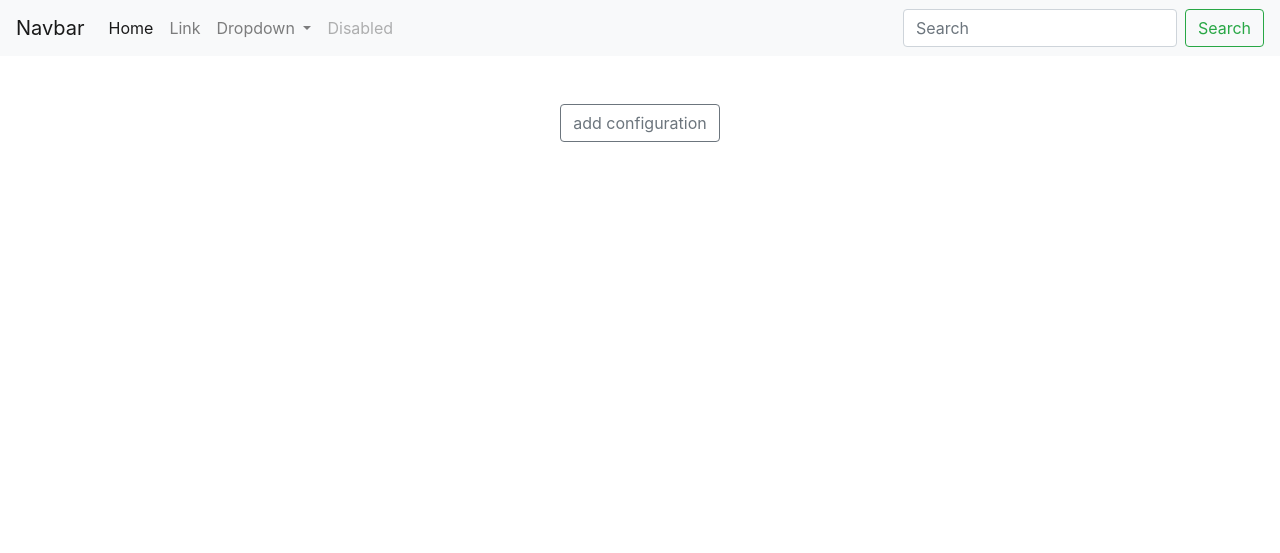
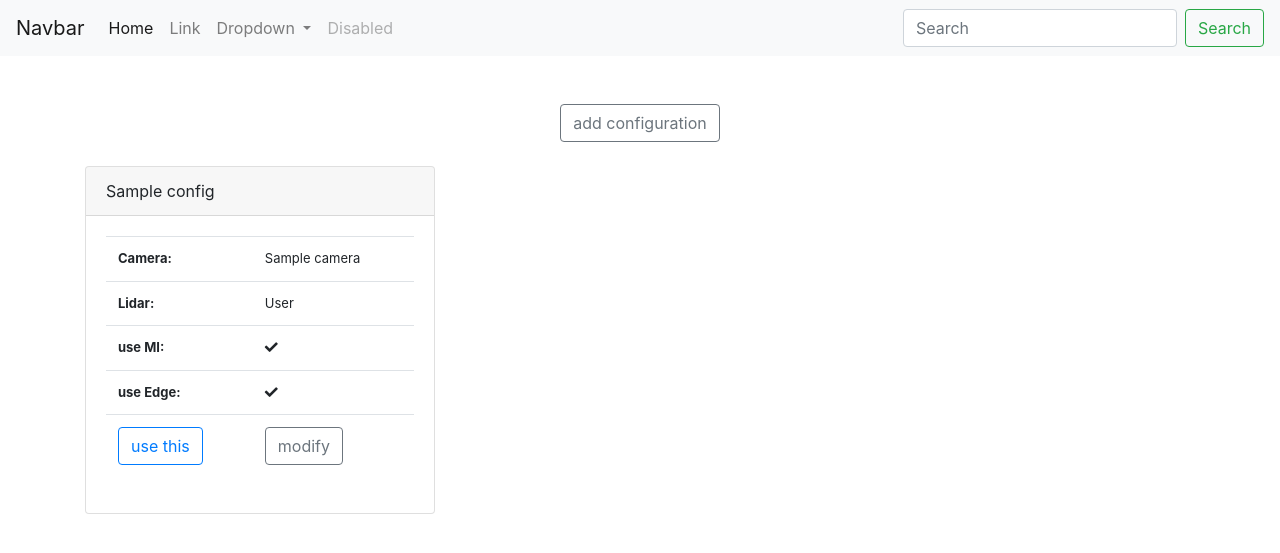
Before and after one commit to ShuyiZhou495/django-page, a Django app: page / in a window 1280 px wide. Shown: the top 553 px of the page. Run offline with Django 4.2, Linux system fonts and the light colour scheme; tables that the repository leaves empty hold one stand-in row (values such as "Sample post"); some libraries are stand-ins or nearby versions.

Commit message:
add index page:

```diff
--- a/calibration/templates/index.html
+++ b/calibration/templates/index.html
@@ -3,8 +3,53 @@
     <div class="container">
         <div class="d-flex justify-content-center">
             <form action='{% url 'add_config' %}' method='GET'>
-            <button class="btn btn-outline-secondary " type="submit">add configuration</button>
+            <button class="btn btn-outline-secondary mb-4" type="submit">add configuration</button>
             </form>
         </div>
+    <div class="row">
+        {% for config in configs %}
+        <div class="col-4">
+            <div class="card">
+
+                <div class="card-header">
+                    {{ config.name }}
+                </div>
+                    <div class="card-body" style="font-size: small;">
+                    <div class="table-responsive">
+                        <table class="table table-borderless">
+                            <tr><th> Camera: </th> <td>{{ config.camera.cname }}</td></tr>
+                            <tr><th> Lidar: </th> <td>{{ config.lidar.lname }}</td></tr>
+                            <tr>
+                                <th> use MI: </th>
+                                <td>
+                                    {% if config.mi_use %}<i class="fas fa-check"></i>
+                                    {% else %}<i class="fas fa-times"></i>
+                                    {% endif %}
+                                </td>
+                            </tr>
+                            <tr>
+                                <th> use Edge: </th>
+                                <td>
+                                    {% if config.edge_use %}<i class="fas fa-check"></i>
+                                    {% else %}<i class="fas fa-times"></i>
+                                    {% endif %}
+                                </td>
+                            </tr>
+                            <tr>
+                                <td>
+                                    <a class="btn btn-outline-primary" type="button"
+                                       href={% url 'running' config.id %}>use this</a> </td>
+                                <td><a class="btn btn-outline-secondary" type="button"
+                                   href={% url 'edit_config' config.id %}>modify</a> </td>
+                            </tr>
+                        </table>
+                    </div>
+
+                    </div>
+
+            </div>
+        </div>
+        {% endfor %}
+    </div>
     </div>
 {% endblock %}
--- a/calibration/views.py
+++ b/calibration/views.py
@@ -1,4 +1,4 @@
-from django.shortcuts import render
+from django.shortcuts import render, get_object_or_404
 from django.http import HttpResponse, HttpResponseRedirect
 from django.views import View, generic
 from calibration.models import ConfigForm, CameraForm, LidarForm, Camera as Cam, Lidar, Config
@@ -20,7 +20,8 @@ class Running(View):
 class Index(View):
     template = 'index.html'
     def get(self, request):
-        return render(request, self.template)
+        return render(request, self.template, {'configs': Config.objects.all()})
+
 
 class Add_config(View):
     template = 'add_config.html'
@@ -43,15 +44,23 @@ class Add_config(View):
             return 'linux'
         return ''
 
-    def get(self, request):
+    def get(self, request, config_id=None):
+        if(config_id):
+            config = get_object_or_404(Config, pk=config_id)
+            cam = config.camera
+            lidar = config.lidar
+        else:
+            config = Config()
+            cam = Cam()
+            lidar = Lidar()
         return render(request, self.template,
                       {
-                          'camera': Cam(),
-                          'lidar': Lidar(),
-                          'config': Config(),
+                          'camera': cam,
+                          'lidar': lidar,
+                          'config': config,
                       })
 
-    def post(self, request):
+    def post(self, request, config_id=None):
         if 'file' in request.FILES:
             data = request.FILES['file'].read()
             j = json.loads(data)
@@ -66,10 +75,18 @@ class Add_config(View):
                               'config': models['config']
                           })
         else:
+
             data = request.POST.copy()
-            new_cam_form = CameraForm(data)
-            new_lidar_form = LidarForm(data)
 
+            if config_id:
+                config = get_object_or_404(Config, pk=config_id)
+                cam = get_object_or_404(Cam, pk=config.camera_id)
+                lid = get_object_or_404(Lidar, pk=config.lidar_id)
+                new_cam_form = CameraForm(data, instance=cam)
+                new_lidar_form = LidarForm(data, instance=lid)
+            else:
+                new_cam_form = CameraForm(data)
+                new_lidar_form = LidarForm(data)
             if new_cam_form.is_valid() and new_lidar_form.is_valid():
                 new_cam = new_cam_form.save()
                 new_lidar = new_lidar_form.save()
@@ -77,10 +94,12 @@ class Add_config(View):
                 return HttpResponse('invalid camera or lidar')
             data.update({'camera': new_cam.pk})
             data.update({'lidar': new_lidar.pk})
-            print(data)
             if 'test' not in data:
                 data.update({'test_amount': 0})
-            new_config_form = ConfigForm(data)
+            if config_id:
+                new_config_form = ConfigForm(data, instance=config)
+            else:
+                new_config_form = ConfigForm(data)
             if new_config_form.is_valid():
                 new_config = new_config_form.save()
             else:
--- a/calibration_methods/urls.py
+++ b/calibration_methods/urls.py
@@ -22,6 +22,7 @@ from . import settings
 urlpatterns = [
     path('', views.Index.as_view(), name='index'),
     path('add_config/', views.Add_config.as_view(), name='add_config'),
+    path('edit_config/<int:config_id>', views.Add_config.as_view(), name='edit_config'),
     path('running/<int:config_id>', views.Running.as_view(), name='running'),
     path('admin/', admin.site.urls),
 ]
```
Also changed, not shown: 1 other file.
